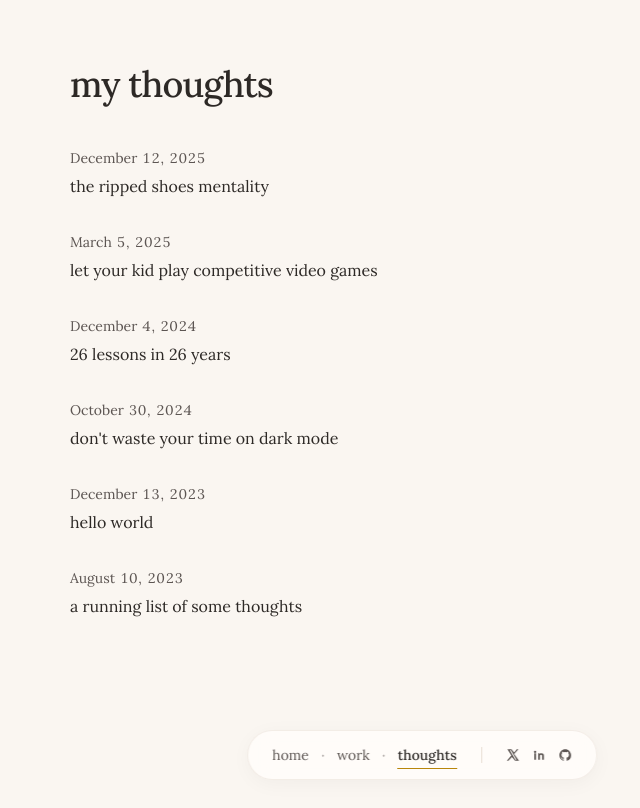
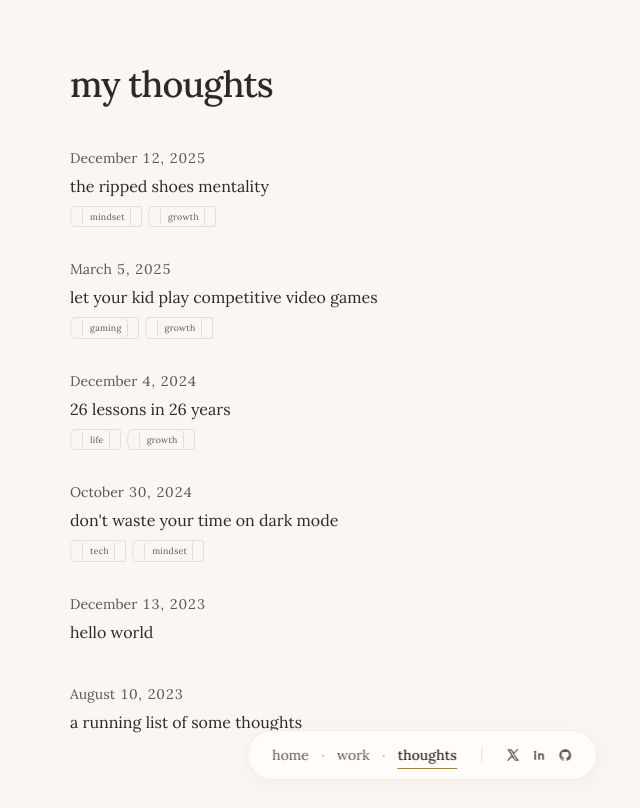
Before and after one commit to adiadd/adiadd.github.io, a Next.js app: page /blog in a window 1280 px wide. Shown: the top 808 px of the page, without its empty margins (218-858 px from the left). Built offline with nearby package versions, Linux system fonts and the light colour scheme.

Commit message:
feat: book tags

```diff
--- a/src/app/blog/[slug]/page.tsx
+++ b/src/app/blog/[slug]/page.tsx
@@ -1,5 +1,6 @@
 import { formatDate, getBlogPosts } from "@/app/blog/utils";
 import { baseUrl } from "@/app/sitemap";
+import { BookTags } from "@/components/book-tag";
 import JsonLd from "@/components/json-ld";
 import { CustomMDX } from "@/components/mdx";
 import ShareButtons from "@/components/share-buttons";
@@ -31,11 +32,25 @@ export async function generateMetadata(props: Props): Promise<Metadata> {
     publishedAt: publishedTime,
     summary: description,
     image,
+    tags,
   } = post.metadata;
 
   const ogImage = image
     ? image
     : `${baseUrl}/og?title=${encodeURIComponent(title)}`;
+
+  // Combine tags with base keywords for better SEO
+  const tagKeywords = tags?.join(", ") || "";
+  const keywords = [
+    tagKeywords,
+    title,
+    "blog",
+    "technology",
+    "programming",
+    "life",
+  ]
+    .filter(Boolean)
+    .join(", ");
 
   return {
     title: `${title}`,
@@ -46,6 +61,7 @@ export async function generateMetadata(props: Props): Promise<Metadata> {
       type: "article",
       publishedTime,
       url: `${baseUrl}/blog/${post.slug}`,
+      tags: tags,
       images: [
         {
           url: ogImage,
@@ -64,7 +80,7 @@ export async function generateMetadata(props: Props): Promise<Metadata> {
     alternates: {
       canonical: `/blog/${post.slug}`,
     },
-    keywords: `${title}, blog, technology, programming, life, everything in between`,
+    keywords,
     authors: [{ name: siteConfig.name }],
     robots: {
       index: true,
@@ -104,6 +120,7 @@ export default async function Blog(props: Props) {
             ? `${baseUrl}${post.metadata.image}`
             : `${baseUrl}/og?title=${encodeURIComponent(post.metadata.title)}`,
           url: `${baseUrl}/blog/${post.slug}`,
+          keywords: post.metadata.tags?.join(", "),
           author: {
             "@type": "Person",
             name: siteConfig.name,
@@ -124,13 +141,16 @@ export default async function Blog(props: Props) {
         <h1 className="p-name title font-display text-2xl md:text-3xl font-medium tracking-tight mb-3">
           {post.metadata.title}
         </h1>
-        <div className="flex items-center gap-4">
+        <div className="flex flex-wrap items-center gap-4 mb-3">
           <time className="dt-published text-sm text-(--color-text-secondary)">
             {formatDate(post.metadata.publishedAt)}
           </time>
           <div className="border-l border-(--color-border) h-4" />
           <ShareButtons url={postUrl} title={post.metadata.title} />
         </div>
+        {post.metadata.tags && post.metadata.tags.length > 0 && (
+          <BookTags tags={post.metadata.tags} size="md" className="mt-2" />
+        )}
       </header>
 
       <div className="e-content prose">
--- a/src/app/blog/utils.ts
+++ b/src/app/blog/utils.ts
@@ -1,11 +1,12 @@
 import fs from "node:fs";
 import path from "node:path";
 
-type Metadata = {
+export type Metadata = {
   title: string;
   publishedAt: string;
   summary: string;
   image?: string;
+  tags?: string[];
 };
 
 function parseFrontmatter(fileContent: string) {
@@ -18,10 +19,39 @@ function parseFrontmatter(fileContent: string) {
 
   // biome-ignore lint/complexity/noForEach: <explanation>
   frontMatterLines?.forEach((line) => {
+    // Skip comment lines
+    if (line.trim().startsWith("#")) return;
+
     const [key, ...valueArr] = line.split(": ");
     let value = valueArr.join(": ").trim();
     value = value.replace(/^['"](.*)['"]$/, "$1"); // Remove quotes
-    metadata[key.trim() as keyof Metadata] = value;
+
+    const trimmedKey = key.trim();
+
+    // Handle tags as array (format: tags: ["tag1", "tag2"] or tags: tag1, tag2)
+    if (trimmedKey === "tags") {
+      // Try parsing as JSON array first
+      if (value.startsWith("[")) {
+        try {
+          metadata.tags = JSON.parse(value);
+        } catch {
+          // Fallback: parse as comma-separated
+          metadata.tags = value
+            .replace(/[\[\]"']/g, "")
+            .split(",")
+            .map((t) => t.trim())
+            .filter(Boolean);
+        }
+      } else {
+        // Comma-separated format
+        metadata.tags = value
+          .split(",")
+          .map((t) => t.trim())
+          .filter(Boolean);
+      }
+    } else {
+      metadata[trimmedKey as keyof Omit<Metadata, "tags">] = value;
+    }
   });
 
   return { metadata: metadata as Metadata, content };
--- a/src/app/global.css
+++ b/src/app/global.css
@@ -422,3 +422,101 @@ table {
     filter: none;
   }
 }
+
+/* Book Tag - Floating book label aesthetic */
+/* Inspired by vintage library labels with rounded binding edge */
+.book-tag {
+  display: inline-flex;
+  align-items: center;
+  justify-content: center;
+  position: relative;
+  font-size: 0.55rem;
+  letter-spacing: 0.03em;
+  text-transform: lowercase;
+  color: var(--color-text-secondary);
+  padding: 2px 10px 2px 12px;
+  background: transparent;
+  border: 1px solid var(--color-border);
+  border-left: none;
+  border-radius: 0 3px 3px 0;
+  margin-left: 8px;
+  transition: all 0.25s ease;
+}
+
+/* Rounded binding curve on the left (book spine edge) */
+.book-tag::before {
+  content: "";
+  position: absolute;
+  left: -8px;
+  top: -1px;
+  bottom: -1px;
+  width: 8px;
+  border: 1px solid var(--color-border);
+  border-right: none;
+  border-radius: 50% 0 0 50% / 50% 0 0 50%;
+  transition: border-color 0.25s ease;
+}
+
+/* Left binding stitch line */
+.book-tag::after {
+  content: "";
+  position: absolute;
+  left: 4px;
+  top: 2px;
+  bottom: 2px;
+  width: 1px;
+  background: var(--color-border);
+  transition: background 0.25s ease;
+}
+
+/* Right binding stitch line - uses inner span technique */
+.book-tag span {
+  position: relative;
+  padding-right: 6px;
+}
+
+.book-tag span::after {
+  content: "";
+  position: absolute;
+  right: 0;
+  top: -1px;
+  bottom: -1px;
+  width: 1px;
+  background: var(--color-border);
+  transition: background 0.25s ease;
+}
+
+.book-tag:hover {
+  border-color: var(--color-secondary);
+  color: var(--color-text);
+}
+
+.book-tag:hover::before {
+  border-color: var(--color-secondary);
+}
+
+.book-tag:hover::after {
+  background: var(--color-secondary);
+}
+
+.book-tag:hover span::after {
+  background: var(--color-secondary);
+}
+
+/* Medium size variant */
+.book-tag-md {
+  font-size: 0.6rem;
+  padding: 3px 12px 3px 14px;
+  margin-left: 10px;
+}
+
+.book-tag-md::before {
+  left: -10px;
+  width: 10px;
+}
+
+.book-tag-md::after {
+  left: 5px;
+  top: 3px;
+  bottom: 3px;
+}
--- /dev/null
+++ b/src/components/book-tag.tsx
@@ -0,0 +1,45 @@
+/**
+ * BookTag Component
+ *
+ * A tag styled like a vintage library book label laying flat.
+ * Features a rounded binding curve on the left, subtle stitch lines
+ * on both sides, and warm academia aesthetics matching "The Soft Study" theme.
+ */
+
+interface BookTagProps {
+  tag: string;
+  size?: "sm" | "md";
+}
+
+export function BookTag({ tag, size = "sm" }: BookTagProps) {
+  return (
+    <span
+      className={`book-tag ${size === "md" ? "book-tag-md" : ""}`}
+      aria-label={`Tagged: ${tag}`}
+    >
+      <span>{tag}</span>
+    </span>
+  );
+}
+
+interface BookTagsProps {
+  tags: string[];
+  size?: "sm" | "md";
+  className?: string;
+}
+
+export function BookTags({ tags, size = "sm", className = "" }: BookTagsProps) {
+  if (!tags || tags.length === 0) return null;
+
+  return (
+    <div
+      className={`flex flex-wrap gap-1.5 ${className}`}
+      role="list"
+      aria-label="Post tags"
+    >
+      {tags.slice(0, 3).map((tag) => (
+        <BookTag key={tag} tag={tag} size={size} />
+      ))}
+    </div>
+  );
+}
--- a/src/components/posts.tsx
+++ b/src/components/posts.tsx
@@ -1,4 +1,5 @@
 import { formatDate, getBlogPosts } from "@/app/blog/utils";
+import { BookTags } from "@/components/book-tag";
 import Link from "next/link";
 
 export function BlogPosts() {
@@ -25,9 +26,12 @@ export function BlogPosts() {
             <p className="text-(--color-text-secondary) text-sm tabular-nums mb-1 transition-colors group-hover:text-(--color-accent)">
               {formatDate(post.metadata.publishedAt, false)}
             </p>
-            <p className="text-(--color-text) transition-colors">
+            <p className="text-(--color-text) transition-colors mb-1.5">
               {post.metadata.title}
             </p>
+            {post.metadata.tags && post.metadata.tags.length > 0 && (
+              <BookTags tags={post.metadata.tags} size="sm" />
+            )}
           </Link>
         ))}
     </div>
--- a/src/posts/26-lessons-in-26-years.mdx
+++ b/src/posts/26-lessons-in-26-years.mdx
@@ -1,10 +1,8 @@
 ---
 title: "26 lessons in 26 years"
-
-# Date format: YYYY-MM-DD
-
 publishedAt: "2024-12-04"
 summary: "a list of 26 things i've realized or learned over my 26 years of life"
+tags: ["life", "growth"]
 ---
 
 i turn 26 years old today, halfway to unc status and completing half of my twenties. it's just a change in number but a big change in my life and mindset, here are 26 things i think about, wish i knew before, and i've learned along the way:
--- a/src/posts/dont-waste-time-on-dark-mode.mdx
+++ b/src/posts/dont-waste-time-on-dark-mode.mdx
@@ -1,8 +1,8 @@
 ---
 title: "don't waste your time on dark mode"
-# Date format: YYYY-MM-DD
 publishedAt: "2024-10-30"
 summary: "focus on the 20% that will give you 80% of value"
+tags: ["tech", "mindset"]
 ---
 
 there's a saying in my native language, "for work, double work". after spending most of my code writing hours to make our user experience as great as possible, i can confirm that this saying was meant for dark mode. it's a waste of time, really.
--- a/src/posts/first-thought.mdx
+++ b/src/posts/first-thought.mdx
@@ -1,6 +1,5 @@
 ---
 title: "hello world"
-# Date format: YYYY-MM-DD
 publishedAt: "2023-12-13"
 summary: "welcome to my mind!"
 ---
--- a/src/posts/let-your-kid-play-competitive-games.mdx
+++ b/src/posts/let-your-kid-play-competitive-games.mdx
@@ -1,10 +1,8 @@
 ---
 title: "let your kid play competitive video games"
-
-# Date format: YYYY-MM-DD
-
 publishedAt: "2025-03-05"
 summary: "gaming is a gateway to future success"
+tags: ["gaming", "growth"]
 ---
 
 i used to play a lot of competitive video games as a kid. namely (and in order): cod, overwatch, cs:go, league of legends, fortnite, apex legends, valorant, and much more. i ranked pretty high despite putting meager hours into these games. looking back, gaming has taught me so much about life and has molded my personality to be who i am today. i believe that every kid should do something competitive, whether thats sports, arts, video games, or something else.
--- a/src/posts/ripped-shoes-mentality.mdx
+++ b/src/posts/ripped-shoes-mentality.mdx
@@ -1,8 +1,8 @@
 ---
 title: "the ripped shoes mentality"
-# Date format: YYYY-MM-DD
 publishedAt: "2025-12-12"
 summary: "the feeling of being underrated, undervalued, and unknown"
+tags: ["mindset", "growth"]
 ---
 
 there's a certain feeling you get when you walk into a room underrated, undervalued, and unknown.
--- a/src/posts/thoughts-list.mdx
+++ b/src/posts/thoughts-list.mdx
@@ -1,6 +1,5 @@
 ---
 title: "a running list of some thoughts"
-# Date format: YYYY-MM-DD
 publishedAt: "2023-08-10"
 summary: "unfiltered thoughts straight from my mind"
 ---
```
Also changed, not shown: 1 other file (tests, documents, lock files or other folders).
